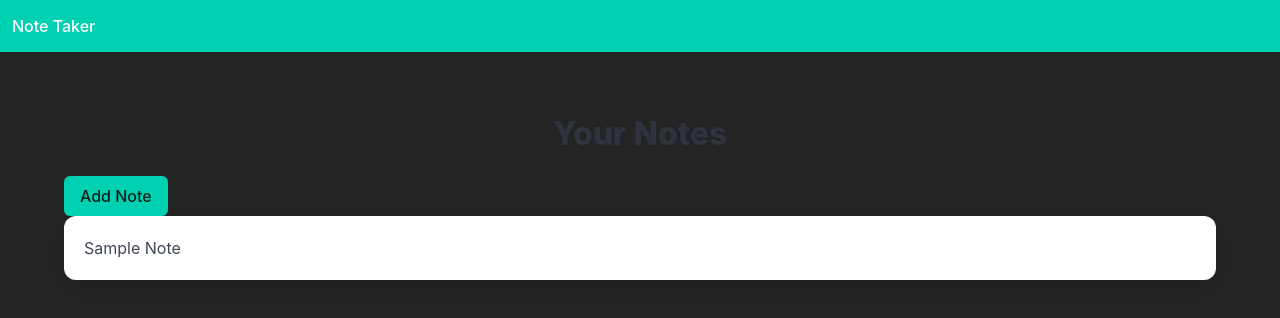
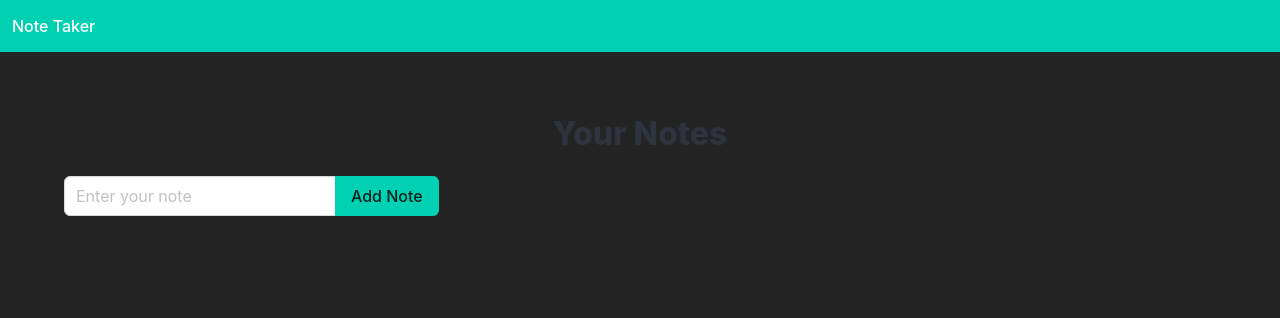
Before and after one commit to StepheninSchool/Assignment-4-StepheninSchool, a Vue app in the folder note_taker/: page / in a window 1280 px wide. Shown: the top 318 px of the page. Built offline with nearby package versions, Linux system fonts and the light colour scheme.

Commit message:
Add note taking function

```diff
--- a/note_taker/src/App.vue
+++ b/note_taker/src/App.vue
@@ -18,23 +18,3 @@
 
 <script setup>
 </script>
-
-<style>
-body {
-  background-color:rgb(15, 1, 1);
-
-<style scoped>
-.logo {
-  height: 6em;
-  padding: 1.5em;
-  will-change: filter;
-  transition: filter 300ms;
-}
-.logo:hover {
-  filter: drop-shadow(0 0 2em #64f5ffaa);
-}
-.logo.vue:hover {
-  filter: drop-shadow(0 0 2em #42b883aa);
-
-}
-</style>
--- a/note_taker/src/views/Home.vue
+++ b/note_taker/src/views/Home.vue
@@ -1,10 +1,26 @@
 <template>
   <div>
     <h1 class="title">Your Notes</h1>
-    <button class="button is-primary" @click="addNote">Add Note</button>
 
-    <div class="box" v-for="note in notes" :key="note.id">
-      <p>{{ note.text }}</p>
+    <div class="field has-addons">
+      <div class="control">
+        <input
+          class="input"
+          v-model="newNote"
+          type="text"
+          placeholder="Enter your note"
+          @keyup.enter="addNote"
+        />
+      </div>
+      <div class="control">
+        <button class="button is-primary" @click="addNote">Add Note</button>
+      </div>
+    </div>
+
+    <div v-if="notes.length > 0">
+      <div class="box" v-for="note in notes" :key="note.id">
+        <p>{{ note.text }}</p>
+      </div>
     </div>
   </div>
 </template>
@@ -12,10 +28,13 @@
 <script setup>
 import { ref } from 'vue';
 
-const notes = ref([{ id: 1, text: 'Sample Note' }]);
+const notes = ref([]); // Start with an empty array
+const newNote = ref('');
 
 const addNote = () => {
-  notes.value.push({ id: notes.value.length + 1, text: 'New Note' });
+  if (newNote.value.trim() !== '') {
+    notes.value.push({ id: notes.value.length + 1, text: newNote.value });
+    newNote.value = ''; // Clear input field
+  }
 };
-
 </script>
```
